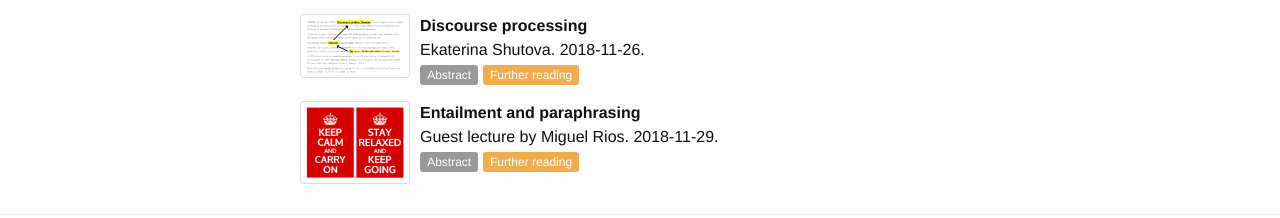
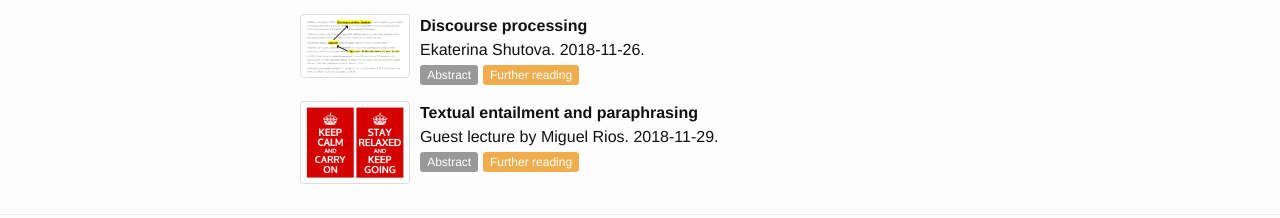
Before and after one commit to cl-illc/nlp1, a Jekyll site: the page built from syllabus.md, in a window 1280 px wide. Shown: the part 864-1082 px from the top of the page. Built offline with Jekyll 4.4.1, drawn with Linux system fonts in a browser that asks for light colours.

Commit message:
Update lectures.yml

```diff
--- a/_data/2018/lectures.yml
+++ b/_data/2018/lectures.yml
@@ -156,7 +156,7 @@
   date: 2018-11-29
   img: paraphrase
   uid: lec9
-  title: "Entailment and paraphrasing"
+  title: "Textual entailment and paraphrasing"
   instructor: "Guest lecture by Miguel Rios"
   note:
   abstract: >
```
